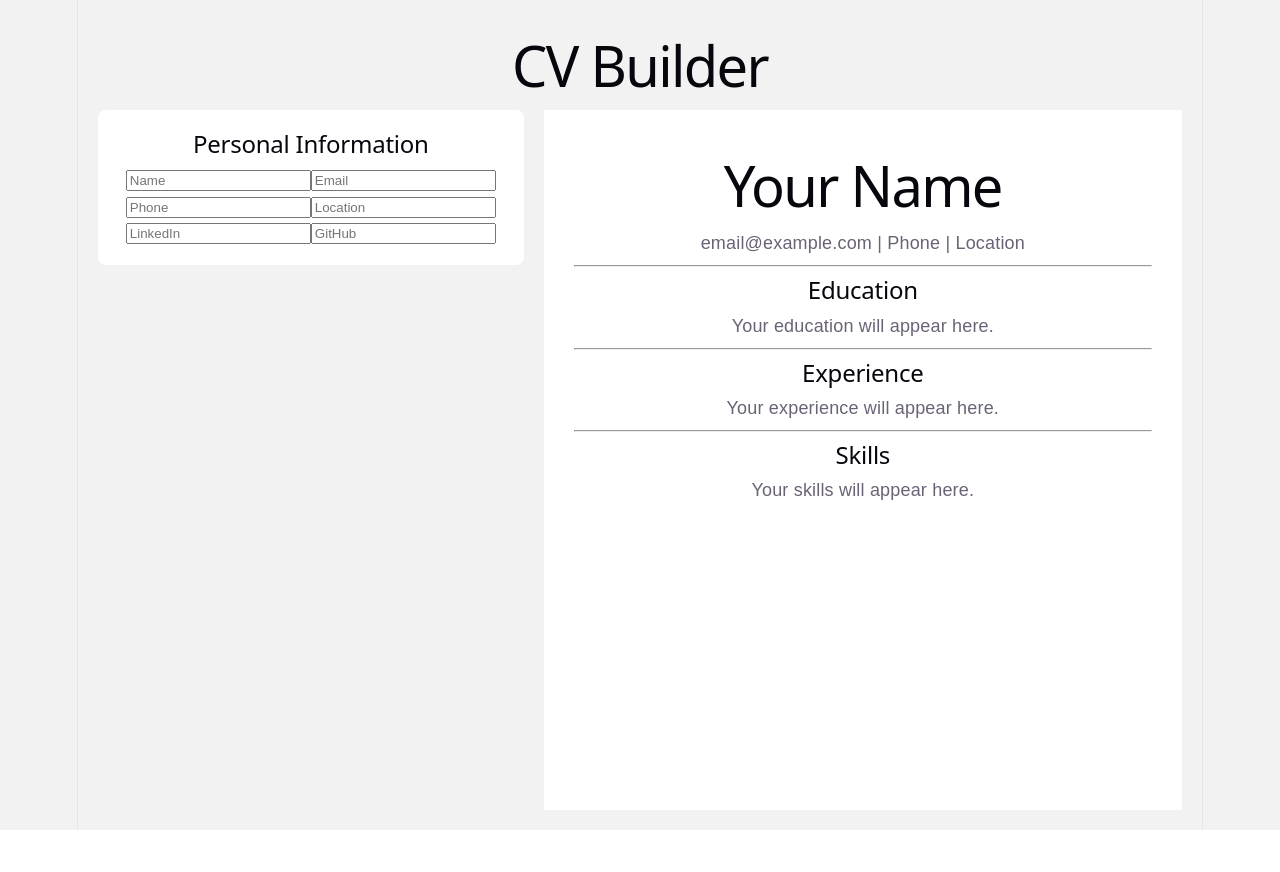
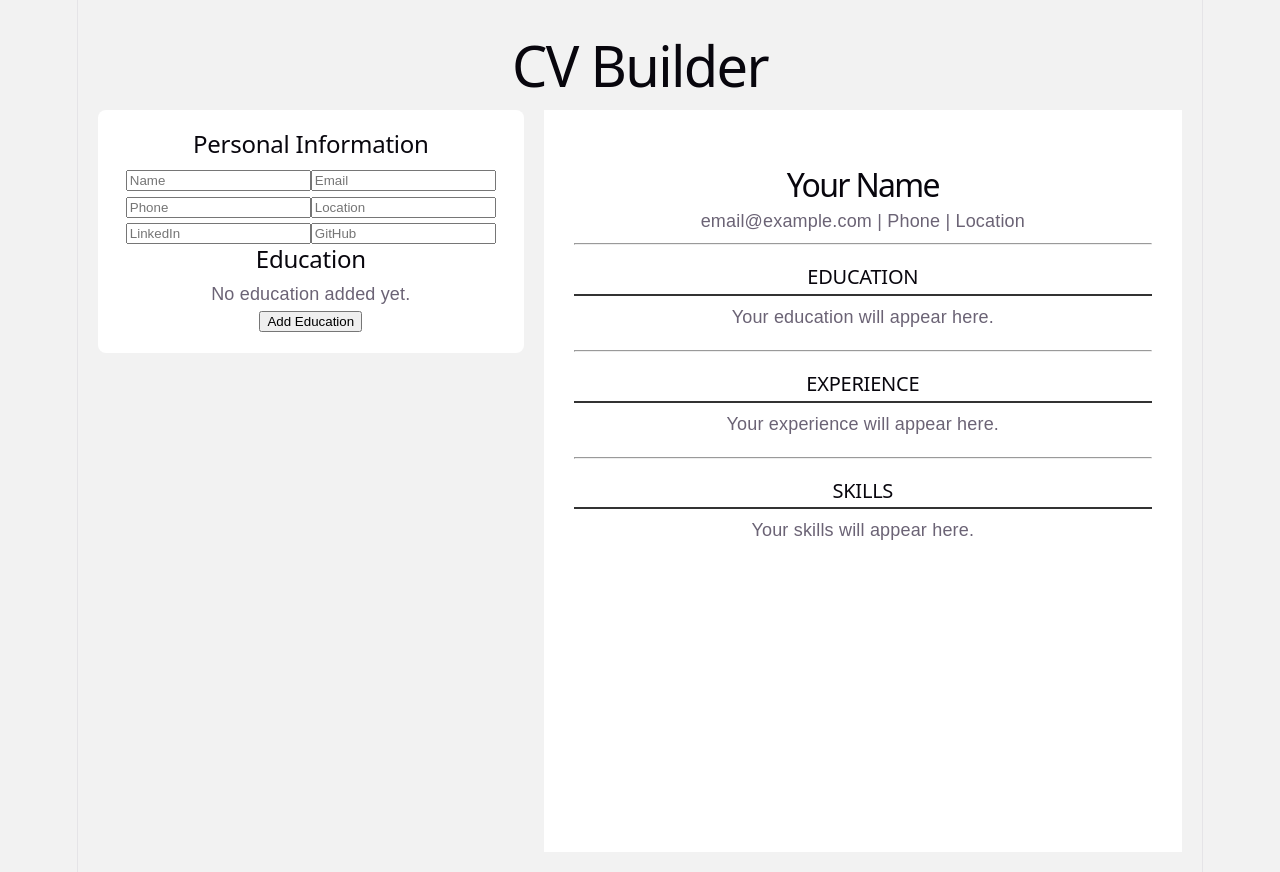
Before and after one commit to kidistm03/cv-making, a React (Vite) app: page / in a window 1280 px wide. Before the commit the page ends 830 px from the top, so only its background shows below. Built offline with nearby package versions, Linux system fonts and the light colour scheme.

Commit message:
add one component and update app.css and app.jsx

```diff
--- a/src/App.css
+++ b/src/App.css
@@ -35,3 +35,31 @@ body {
   padding: 30px;
   min-height: 700px;
 }
+.cv {
+  background: white;
+  min-height: 650px;
+}
+
+.cv-header {
+  text-align: center;
+}
+
+.cv-header h1 {
+  font-size: 32px;
+  margin-bottom: 10px;
+}
+
+.cv-header p {
+  margin: 5px 0;
+}
+
+.cv section {
+  margin: 20px 0;
+}
+
+.cv section h2 {
+  font-size: 20px;
+  text-transform: uppercase;
+  border-bottom: 2px solid #333;
+  padding-bottom: 5px;
+}
--- a/src/App.jsx
+++ b/src/App.jsx
@@ -1,6 +1,7 @@
 import { useState } from "react";
 import PersonalForm from "./components/PersonalForm";
 import CVPreview from "./components/CVPreview";
+import EducationForm from "./components/EducationForm";
 import "./App.css";
 
 function App() {
@@ -11,14 +12,14 @@ function App() {
       phone: "",
       location: "",
       linkedin: "",
-      github: ""
+      github: "",
     },
 
     education: [],
 
     experience: [],
 
-    skills: []
+    skills: [],
   });
 
   return (
@@ -26,18 +27,14 @@ function App() {
       <h1>CV Builder</h1>
 
       <div className="container">
-
         <div className="form-panel">
-          <PersonalForm
-            cv={cv}
-            setCv={setCv}
-          />
+          <PersonalForm cv={cv} setCv={setCv} />
+          <EducationForm cv={cv} setCv={setCv} />
         </div>
 
         <div className="preview-panel">
           <CVPreview cv={cv} />
         </div>
-
       </div>
     </div>
   );
--- /dev/null
+++ b/src/components/EducationForm.jsx
@@ -0,0 +1,15 @@
+function EducationForm({ cv, setCv }) {
+  return (
+    <div>
+      <h2>Education</h2>
+
+      <p>No education added yet.</p>
+
+      <button>
+        Add Education
+      </button>
+    </div>
+  );
+}
+
+export default EducationForm;
```
